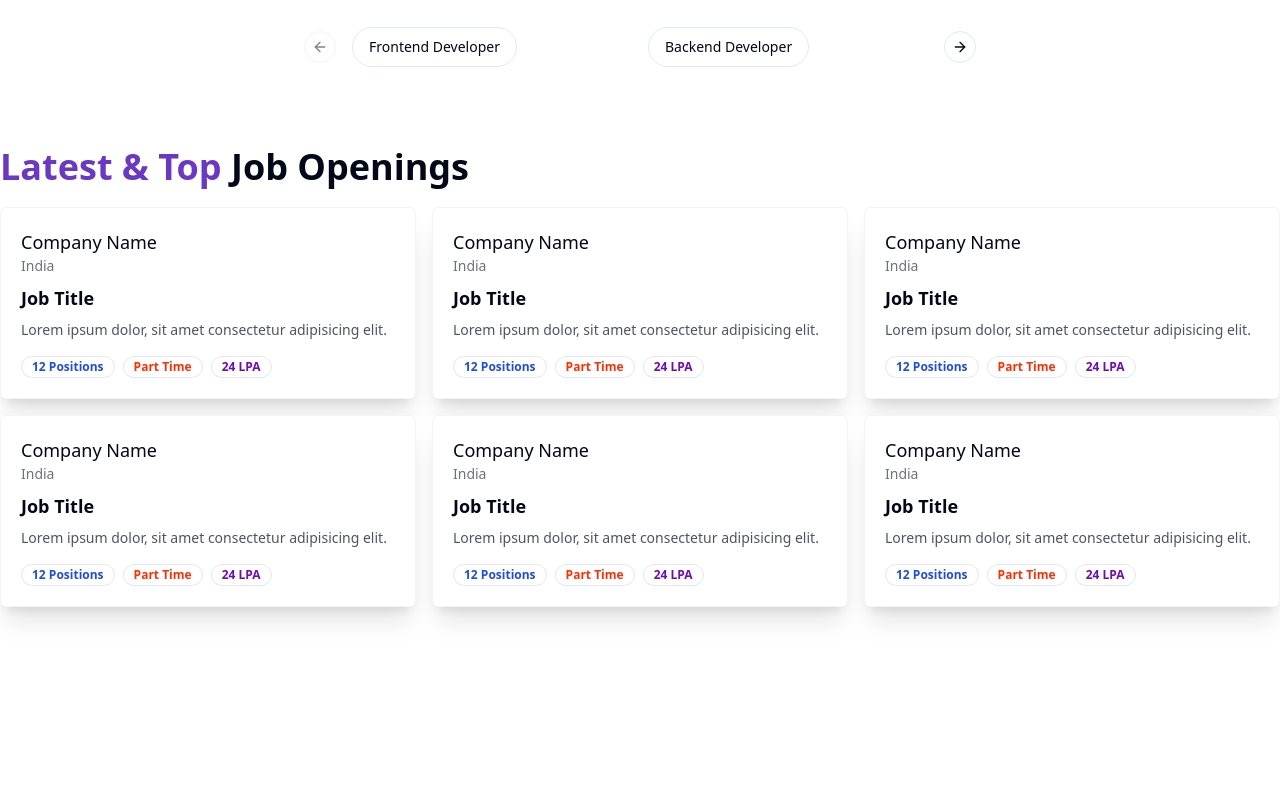
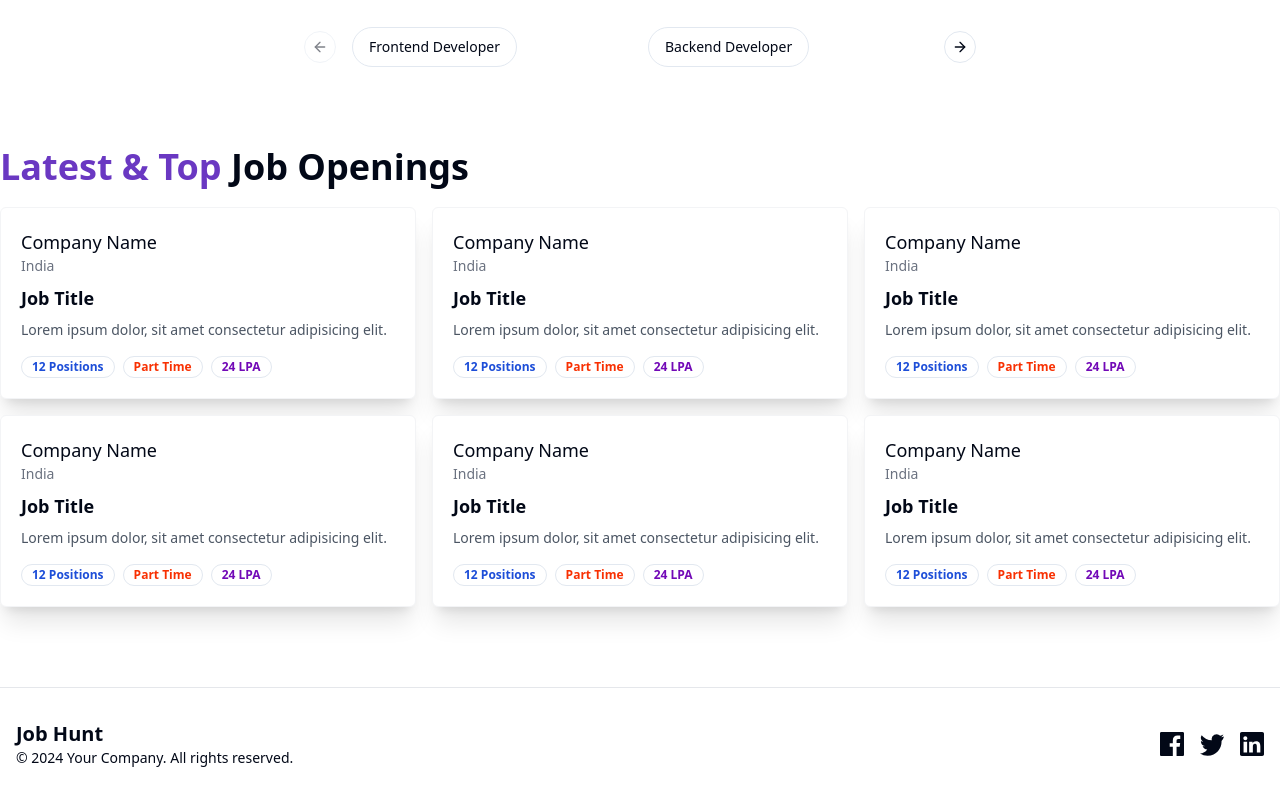
Before and after one commit to SumanSingha05/Job-Hunt, a React (Vite) app in the folder Frontend/: page / in a window 1280 px wide. Shown: the part 419-1219 px from the top of the page. Before the commit the page ends 1106 px from the top, so only its background shows below. Built offline with nearby package versions, Linux system fonts and the light colour scheme.

Commit message:
footer section added and home page almost done

```diff
--- /dev/null
+++ b/Frontend/src/components/Footer.jsx
@@ -0,0 +1,30 @@
+import React from 'react';
+
+const Footer = () => {
+  return (
+    <footer className="border-t border-t-gray-200 py-8">
+      <div className="container mx-auto px-4">
+        <div className="flex flex-col md:flex-row justify-between items-center">
+          <div className="mb-4 md:mb-0">
+            <h2 className="text-xl font-bold">Job Hunt</h2>
+            <p className="text-sm">© 2024 Your Company. All rights reserved.</p>
+          </div>
+
+          <div className="flex space-x-4 mt-4 md:mt-0">
+            <a href="https://facebook.com" className="hover:text-gray-400" aria-label="Facebook">
+              <svg className="w-6 h-6" fill="currentColor" viewBox="0 0 24 24"><path d="M22.676 0H1.324C.593 0 0 .592 0 1.324v21.352C0 23.408.593 24 1.324 24H12.82V14.706H9.692v-3.578h3.128V8.408c0-3.1 1.893-4.787 4.657-4.787 1.325 0 2.463.1 2.794.144v3.238l-1.918.001c-1.503 0-1.794.715-1.794 1.762v2.31h3.587l-.468 3.578h-3.119V24h6.116C23.407 24 24 23.408 24 22.676V1.324C24 .592 23.407 0 22.676 0z" /></svg>
+            </a>
+            <a href="https://twitter.com" className="hover:text-gray-400" aria-label="Twitter">
+              <svg className="w-6 h-6" fill="currentColor" viewBox="0 0 24 24"><path d="M24 4.557a9.835 9.835 0 01-2.828.775 4.934 4.934 0 002.165-2.724 9.867 9.867 0 01-3.127 1.195 4.924 4.924 0 00-8.38 4.49A13.978 13.978 0 011.67 3.149 4.93 4.93 0 003.16 9.724a4.903 4.903 0 01-2.229-.616v.062a4.93 4.93 0 003.946 4.827 4.902 4.902 0 01-2.224.084 4.93 4.93 0 004.6 3.417A9.869 9.869 0 010 21.543a13.978 13.978 0 007.548 2.212c9.057 0 14.01-7.507 14.01-14.01 0-.213-.004-.425-.015-.636A10.012 10.012 0 0024 4.557z" /></svg>
+            </a>
+            <a href="https://linkedin.com" className="hover:text-gray-400" aria-label="LinkedIn">
+              <svg className="w-6 h-6" fill="currentColor" viewBox="0 0 24 24"><path d="M20.447 20.452H16.85v-5.569c0-1.327-.027-3.037-1.852-3.037-1.854 0-2.137 1.446-2.137 2.94v5.666H9.147V9.756h3.448v1.464h.05c.48-.91 1.653-1.871 3.401-1.871 3.634 0 4.307 2.39 4.307 5.498v5.605zM5.337 8.29c-1.105 0-2-.896-2-2 0-1.106.895-2 2-2 1.104 0 2 .895 2 2 0 1.104-.896 2-2 2zM7.119 20.452H3.553V9.756h3.566v10.696zM22.225 0H1.771C.791 0 0 .774 0 1.729v20.542C0 23.226.792 24 1.771 24h20.451c.979 0 1.771-.774 1.771-1.729V1.729C24 .774 23.205 0 22.225 0z" /></svg>
+            </a>
+          </div>
+        </div>
+      </div>
+    </footer>
+  );
+}
+
+export default Footer;
--- a/Frontend/src/components/Home.jsx
+++ b/Frontend/src/components/Home.jsx
@@ -2,14 +2,15 @@
 import Navbar from './shared/Navbar'
 import HeroSection from './HeroSection'
 import CategoryCarousel from './CategoryCarousel'
-import  LatestJobs  from './LatestJobs'
+import LatestJobs  from './LatestJobs'
+import Footer from './Footer'
 const Home = () => {
   return (
     <div><Navbar/>
     <HeroSection/>
     <CategoryCarousel/>
     <LatestJobs/>
-    {/* {<Footer/> */}
+    <Footer/>
     </div>
   )
 }
```
